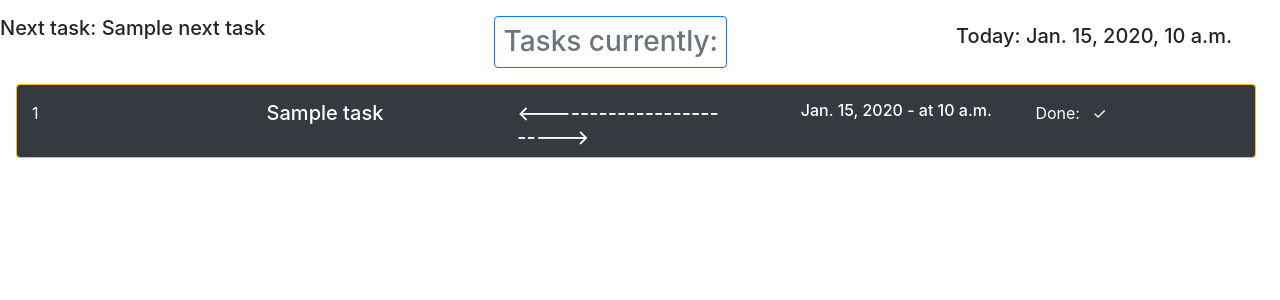
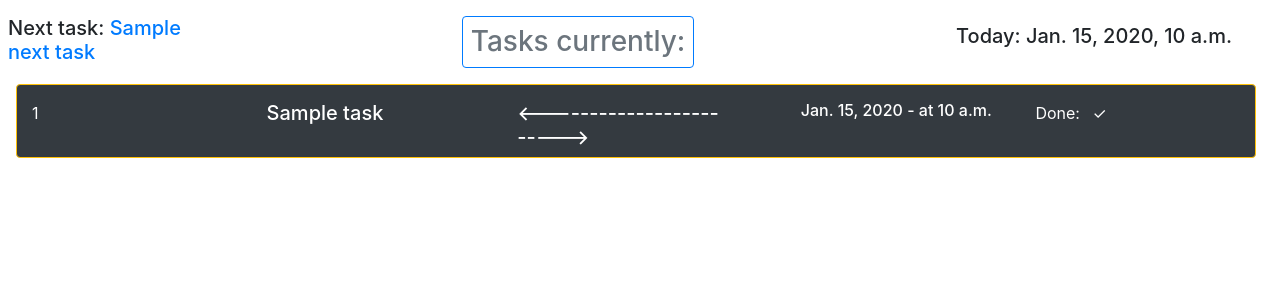
Before and after one commit to anton-mirazchiyski/TodoApp, a Django app: template todo_app/tasks/templates/tasks/tasks-catalogue.html in a window 1280 px wide. Shown: the part 139-439 px from the top of the page. Run offline with Django 4.2, Linux system fonts and the light colour scheme; tables that the repository leaves empty hold one stand-in row (values such as "Sample post"); the template is opened without the code that fills it: values that come from a table or form of the project are taken from there, most other values are stand-ins (such as "Sample title", 1, 10 or a date in 2020).

Commit message:
Update tasks-catalogue.html
Add style

```diff
--- a/todo_app/tasks/templates/tasks/tasks-catalogue.html
+++ b/todo_app/tasks/templates/tasks/tasks-catalogue.html
@@ -10,11 +10,14 @@
         </div>
     {% else %}
         {% if next_task %}
-            <div class="float-left">
-                <h5>Next task: {{ next_task.name|capfirst }}</h5>
+            <div class="float-left ml-2 text-wrap" style="width: 12rem">
+                <h5>
+                    Next task: <a href="{% url 'tasks:details-task' next_task.pk %}">
+                    {{ next_task.name|capfirst }}</a>
+                </h5>
             </div>
         {% else %}
-            <div class="float-left">You have no upcoming tasks</div>
+            <div class="float-left ml-3 text-wrap" style="width: 10rem">You have no upcoming tasks</div>
         {% endif %}
 
         <div class="float-right mt-2 mr-5">
```
